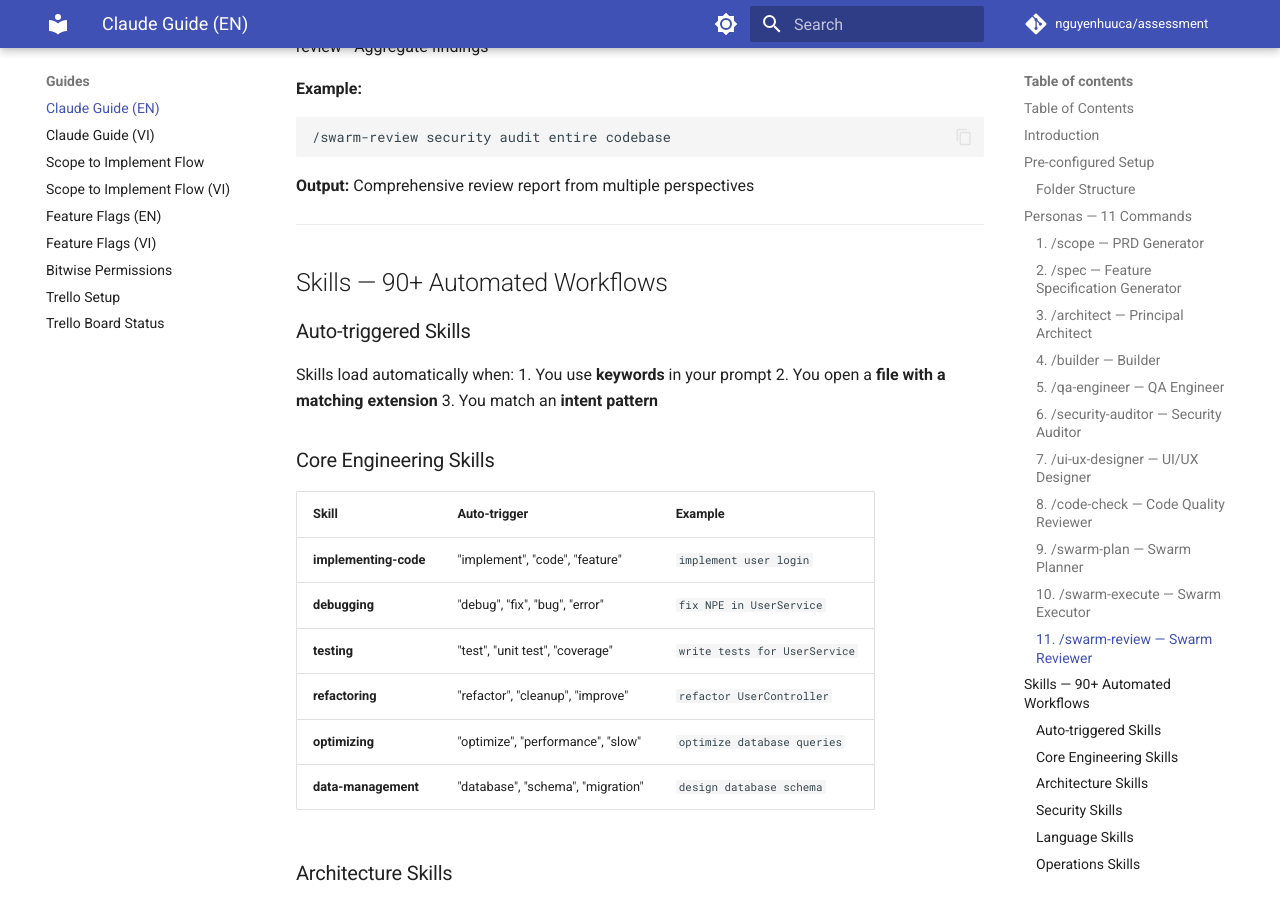
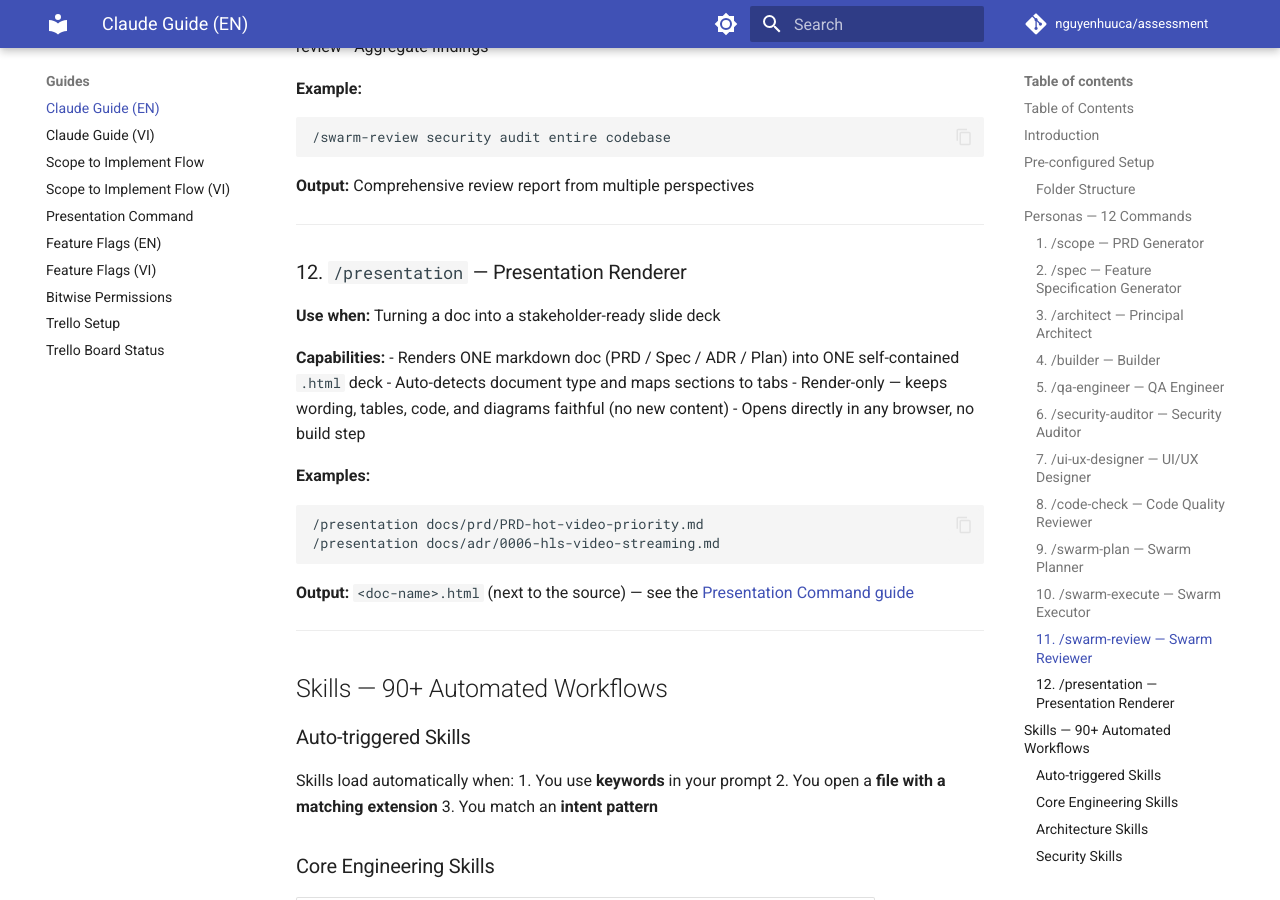
Before and after one commit to nguyenhuuca/assessment, an MkDocs documentation site: the page built from docs/guides/claude-guide-en.md, in a window 1280 px wide and 900 px high, scrolled down 5395 px. Built offline with MkDocs 1.6.1 and Material for MkDocs 9.7.7, drawn with Linux system fonts in a browser that asks for light colours; comment, search, counter and statistics services are not loaded; some of the changed text lies outside the part shown.

Commit message:
docs(guides): add /presentation command guide + reference in Claude guides
- New guides/presentation-command.md (usage, tab maps, output, workflow)
- Add /presentation as command #12 in Claude Guide EN + VI (11 -> 12)
- Link guide in mkdocs Guides nav

Co-Authored-By: Claude Opus 4.8 <noreply@anthropic.com>

````diff
--- a/docs/guides/claude-guide-en.md
+++ b/docs/guides/claude-guide-en.md
@@ -8,7 +8,7 @@
 
 1. [Introduction](#introduction)
 2. [Pre-configured Setup](#pre-configured-setup)
-3. [Personas — 11 Commands](#personas--11-commands)
+3. [Personas — 12 Commands](#personas--12-commands)
 4. [Skills — 90+ Automated Workflows](#skills--90-automated-workflows)
 5. [Swarm — Multi-Agent Parallel Execution](#swarm--multi-agent-parallel-execution)
 6. [Real-World Workflows](#real-world-workflows)
@@ -22,7 +22,7 @@
 This project is pre-configured with the **Claude Code Framework** — a powerful AI assistant system that provides:
 
 - ✅ **Auto-loaded skills** matching the current context
-- ✅ **11 specialist commands** (scope, spec, architect, builder, security, QA…)
+- ✅ **12 specialist commands** (scope, spec, architect, builder, security, QA, presentation…)
 - ✅ **90+ workflows** covering every development task
 - ✅ **Multi-agent swarm** for parallel task execution
 - ✅ **Templates** for ADR, PRD, design docs, and more
@@ -55,7 +55,7 @@ templates/
 
 ---
 
-## Personas — 11 Commands
+## Personas — 12 Commands
 
 ### 1. `/scope` — PRD Generator
 
@@ -281,6 +281,26 @@ templates/
 ```
 
 **Output:** Comprehensive review report from multiple perspectives
+
+---
+
+### 12. `/presentation` — Presentation Renderer
+
+**Use when:** Turning a doc into a stakeholder-ready slide deck
+
+**Capabilities:**
+- Renders ONE markdown doc (PRD / Spec / ADR / Plan) into ONE self-contained `.html` deck
+- Auto-detects document type and maps sections to tabs
+- Render-only — keeps wording, tables, code, and diagrams faithful (no new content)
+- Opens directly in any browser, no build step
+
+**Examples:**
+```
+/presentation docs/prd/PRD-hot-video-priority.md
+/presentation docs/adr/0006-hls-video-streaming.md
+```
+
+**Output:** `<doc-name>.html` (next to the source) — see the [Presentation Command guide](presentation-command.md)
 
 ---
 
@@ -677,6 +697,7 @@ mvn verify
 | `/security-auditor review …` | Security audit | Audit report |
 | `/code-check review …` | Code quality | Quality report |
 | `/swarm-execute …` | Parallel execution | Feature complete |
+| `/presentation …` | Render doc into HTML deck | `<doc-name>.html` |
 
 ### Common Skills
 
--- a/mkdocs.yml
+++ b/mkdocs.yml
@@ -120,6 +120,7 @@ nav:
       - Claude Guide (VI): guides/claude-guide-vi.md
       - Scope to Implement Flow: guides/flow-scope-to-implement.md
       - Scope to Implement Flow (VI): guides/flow-scope-to-implement-vi.md
+      - Presentation Command: guides/presentation-command.md
       - Feature Flags (EN): guides/feature-flags.md
       - Feature Flags (VI): guides/feature-flags-vi.md
       - Bitwise Permissions: guides/bitwise-permissions.md
````
Also changed, not shown: docs/guides/claude-guide-vi.md (+24 -3 lines), docs/guides/presentation-command.md (added, +147 -0 lines).
